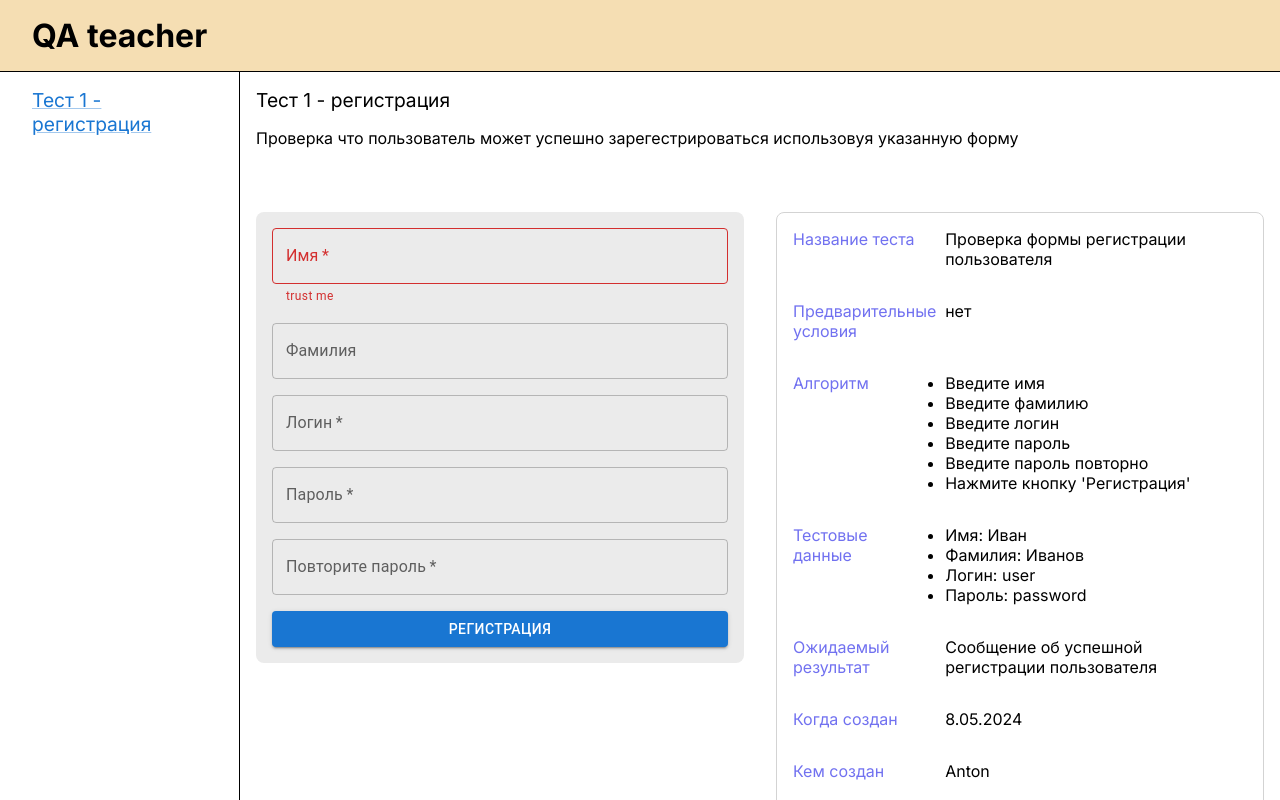
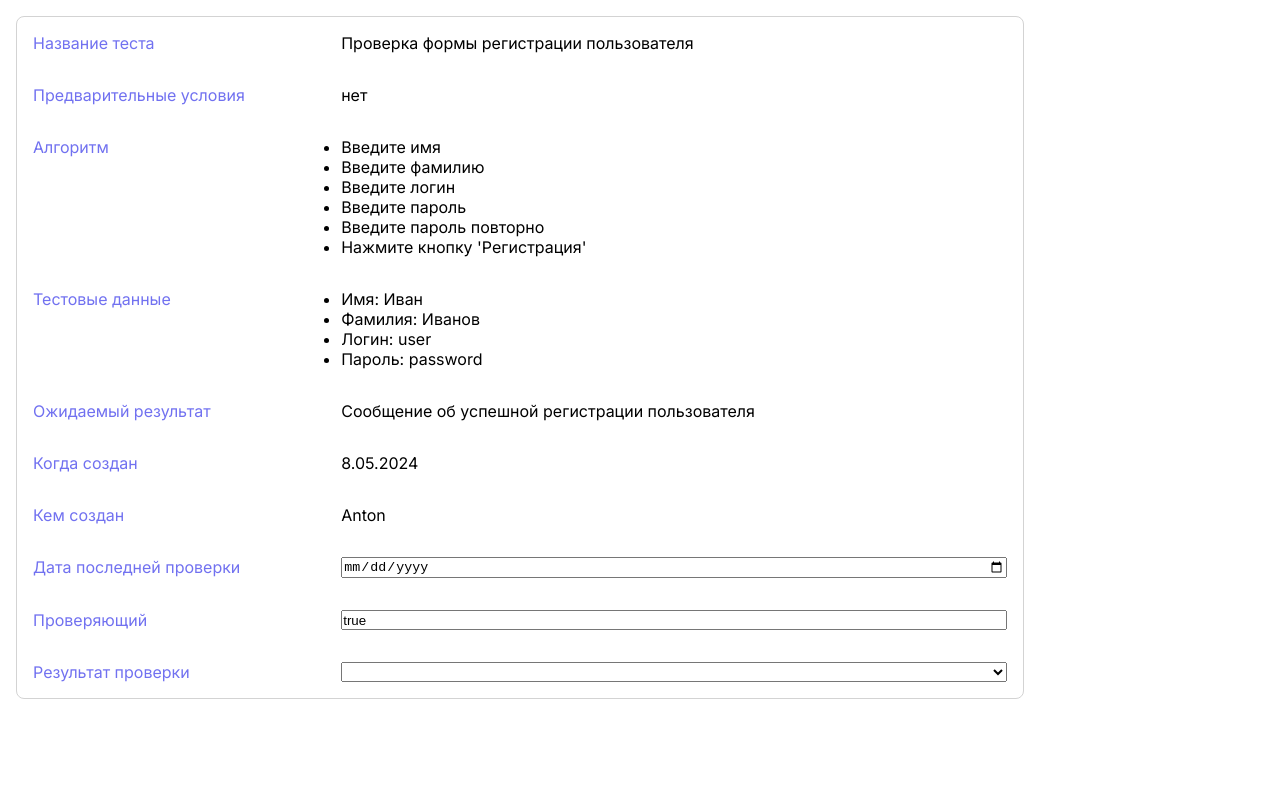
Before and after one commit to antonkalininsky/qa-teacher, a Next.js app: page /0 in a window 1280 px wide. Built offline with nearby package versions, Linux system fonts and the light colour scheme.

Commit message:
mvp flexible form in work

```diff
--- a/src/app/[id]/page.tsx
+++ b/src/app/[id]/page.tsx
@@ -15,16 +15,16 @@
 
   return (
     <div>
-      <Box className={styles.title}>{currentTask?.title}</Box>
+      {/* <Box className={styles.title}>{currentTask?.title}</Box>
       <Box className={styles.description}>{currentTask?.description}</Box>
       <Grid container spacing={4}>
         <Grid item xs={6}>
           <TrainingForm />
         </Grid>
-        <Grid item xs={6}>
-          <Instruction data={currentTask} />
-        </Grid>
-      </Grid>
+        <Grid item xs={6}> */}
+      <Instruction data={currentTask} />
+      {/* </Grid>
+      </Grid> */}
     </div>
   );
 }
--- a/src/app/layout.tsx
+++ b/src/app/layout.tsx
@@ -1,13 +1,17 @@
 import type { Metadata } from "next";
 import { Inter } from "next/font/google";
 import "./globals.css";
-import styles from './styles.module.css'
-import Link from '@mui/material/Link'
-import tasksList from '@/tasks/tasks'
+import styles from "./styles.module.css";
+import Link from "@mui/material/Link";
+import tasksList from "@/tasks/tasks";
 
 const inter = Inter({ subsets: ["latin"] });
 
-const navigation = tasksList.map(item => <Link href={`/${item.id}`} key={item.id}>{item.title}</Link>)
+const navigation = tasksList.map((item) => (
+  <Link href={`/${item.id}`} key={item.id}>
+    {item.title}
+  </Link>
+));
 
 export const metadata: Metadata = {
   title: "qa teacher",
@@ -22,17 +26,15 @@
   return (
     <html lang="ru">
       <body className={inter.className}>
-        <div className={styles.main}>
+        {/* <div className={styles.main}>
           <div className={styles.header}>
             QA teacher
           </div>
           <div className={styles.navigation}>
             {navigation}
-          </div>
-          <div className={styles.content}>
-            {children}
-          </div>
-        </div>
+          </div> */}
+        <div className={styles.content}>{children}</div>
+        {/* </div> */}
       </body>
     </html>
   );
--- a/src/app/styles.module.css
+++ b/src/app/styles.module.css
@@ -28,7 +28,7 @@
 }
 
 .content {
-    margin-left: 15rem;
+  /* margin-left: 15rem; */
   width: calc(100% - 15rem);
   height: calc(100vh - 4.5rem);
   padding: 1rem;
--- a/src/components/Intruction.tsx
+++ b/src/components/Intruction.tsx
@@ -1,41 +1,44 @@
-import React, { useMemo, useState } from "react";
+import React, { useMemo, useState, useEffect } from "react";
 import styles from "./styles.module.css";
-import { TextField, Button } from "@mui/material";
 import { docFieldsMap, docFieldFormatter } from "@/utils/dictionatyMaps";
 
 export default function Intruction({ data }) {
+  const [inputs, setInputs] = useState({});
+
+  useEffect(() => {
+    if (data?.testDataFormatters) {
+      Object.keys(data.testDataFormatters).forEach((key) => {});
+    } else {
+      setInputs({});
+    }
+  }, [data]);
+
   const instructionList = useMemo(() => {
     console.log(data);
-    if (data?.testData) {
-      return Object.keys(data.testData).map((key) => {
+    if (data?.testDataFormatters) {
+      const result = [];
+      return Object.keys(data.testDataFormatters).map((key) => {
+        let field;
+        const localKey = data.testDataFormatters[key];
+        const args = [];
+        if (localKey === "inputText") {
+          setInputs({ ...inputs, [key]: "" });
+        }
+        field = docFieldFormatter[localKey](data.testData[key], ...args);
+
         return (
           <div key={key} className={styles.instructionLine}>
             <div className={styles.instructionHead}>{docFieldsMap[key]}</div>
-            {docFieldFormatter?.[key](data.testData[key])}
+            {field}
           </div>
         );
       });
     }
     return;
-
-    // if ("taskData" in data) {
-    //   return data.taskData.map((item) => {
-    //     return <div>{docFieldsMap[item.]}</div>;
-    //   });
-    // }
-    // return;
-  }, [data]);
+  }, [data, ...Object.values(inputs)]);
   return (
     <div>
-      <div className={styles.instructionForm}>
-        {instructionList}
-        {/* <div className={styles.instructionHead}>Название кейса</div>
-      <div>Проверка формы регистрации пользователя</div> */}
-        {/* <div className={styles.instructionHead}>header 2</div>
-      <div>
-        <TextField />
-      </div> */}
-      </div>
+      <div className={styles.instructionForm}>{instructionList}</div>
       {/* <div>
         <Button>test</Button>
         <Button>test</Button>
--- a/src/tasks/tasks.js
+++ b/src/tasks/tasks.js
@@ -28,6 +28,18 @@
       lastCheckedBy: true,
       lastCheckedStatus: true,
     },
+    testDataFormatters: {
+      title: "text",
+      prerequisites: "text",
+      procedure: "list",
+      testData: "list",
+      expectedResult: "text",
+      createdAt: "text",
+      createdBy: "text",
+      lastCheckedAt: "inputDate",
+      lastCheckedBy: "inputText",
+      lastCheckedStatus: "inputSelect",
+    },
     testAnswer: {
       name: "name",
       surname: "surname",
--- a/src/utils/dictionatyMaps.js
+++ b/src/utils/dictionatyMaps.js
@@ -1,7 +1,19 @@
-import { TextField } from "@mui/material";
+const selectInputFormatter = (value, setter, options) => (
+  <select id="cars" value={value} onChange={(e) => setter(e.target.value)}>
+    {options?.map((item) => (
+      <option key={item.value} value={item.value}>
+        {item.title}
+      </option>
+    ))}
+  </select>
+);
+
+const dateInputFormatter = (value, setter) => (
+  <input type="date" value={value} onChange={(e) => setter(e.target.value)} />
+);
 
 const textInputFormatter = (value, setter) => (
-  <TextField value={value} onChange={(e) => setter(e.target.value)} />
+  <input type="text" value={value} onChange={(e) => setter(e.target.value)} />
 );
 
 const textFormatter = (value) => <div>{value}</div>;
@@ -15,17 +27,11 @@
 );
 
 const docFieldFormatter = {
-  title: textFormatter,
-  prerequisites: textFormatter,
-  procedure: listFormatter,
-  testData: listFormatter,
-  expectedResult: textFormatter,
-  createdAt: textFormatter,
-  createdBy: textFormatter,
-  notes: textFormatter,
-  lastCheckedAt: textFormatter,
-  lastCheckedBy: textInputFormatter,
-  lastCheckedStatus: textFormatter,
+  text: textFormatter,
+  list: listFormatter,
+  inputText: textInputFormatter,
+  inputDate: dateInputFormatter,
+  inputSelect: selectInputFormatter,
 };
 
 const docFieldsMap = {
```
Lines whose indentation alone changed are shown as unchanged.
